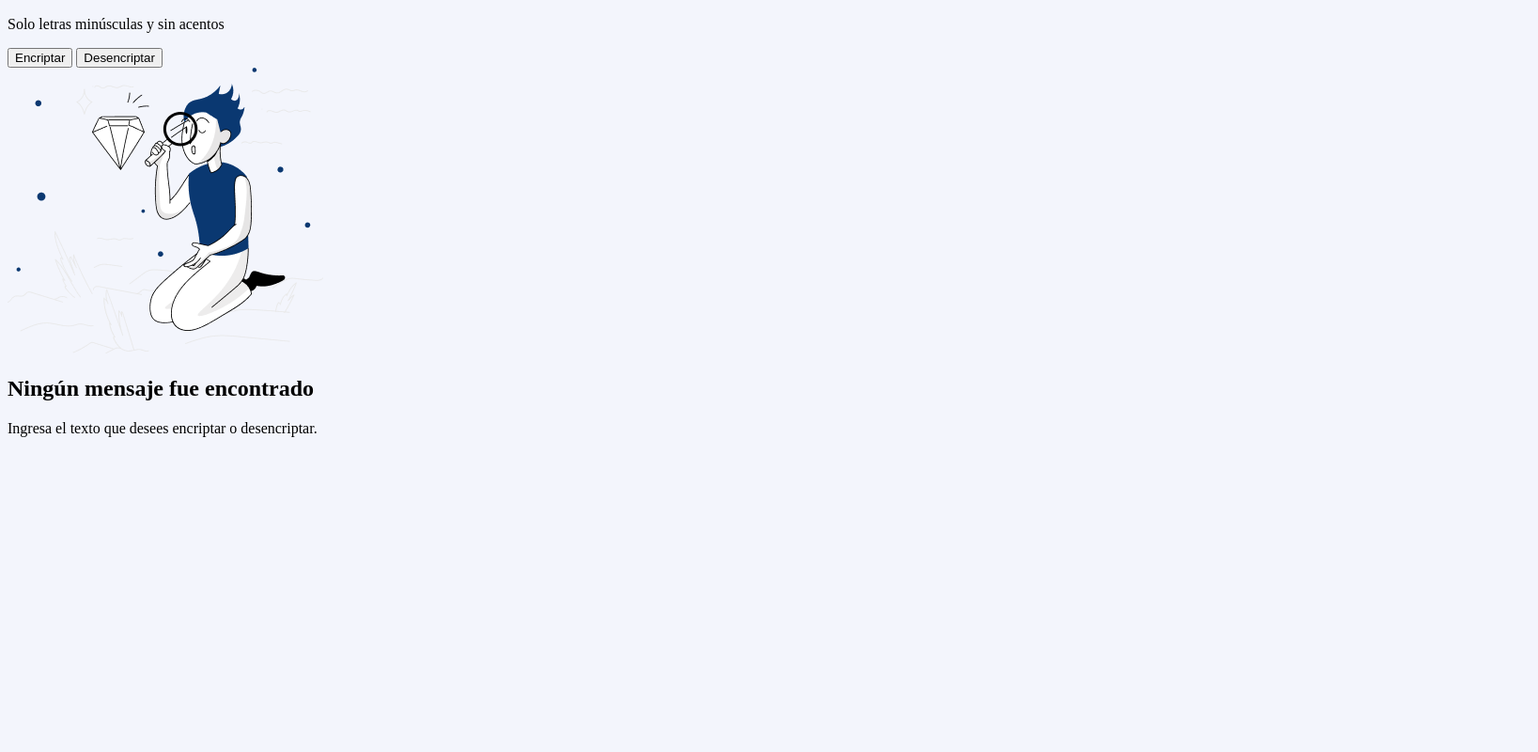
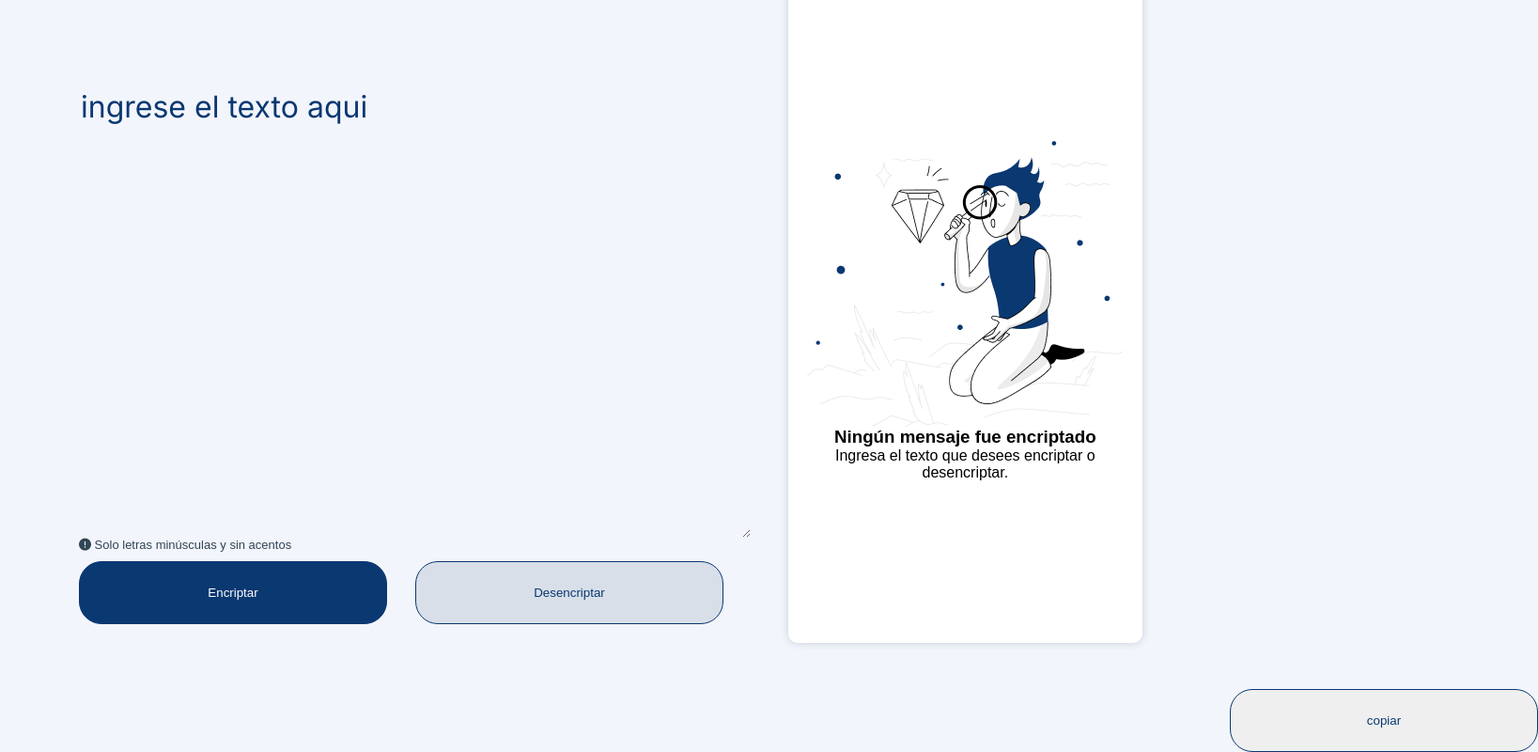
Before and after one commit to jomira/encriptador, a plain HTML site: page index.html in a window 1280 px wide. Shown: the part 110-910 px from the top of the page at 94% size, 1637 px wide, since content can reach past the window. Before the commit the page ends 800 px from the top, so only its background shows below. Drawn offline with Linux system fonts and the light colour scheme.

Commit message:
Actualizar index y estilos

```diff
--- a/index.html
+++ b/index.html
@@ -6,6 +6,7 @@
     <meta name="viewport" content="width=device-width, initial-scale=1.0">
     <title>Encriptador</title>
     <link rel="stylesheet" href="./styles/style.css">
+    <link rel="stylesheet" href="https://cdnjs.cloudflare.com/ajax/libs/font-awesome/6.0.0-beta3/css/all.min.css">
 
 
 </head>
@@ -16,28 +17,37 @@
     </header>
 
     <main class="presentacion">
-        <section class="presentacion__contenido">
-            <h1>Ingrese el texto aqui</h1>
+        <section class="presentacion__contenido1">
 
-            <div>
-                <p>Solo letras minúsculas y sin acentos</p>
+            <textarea class="text__area" cols="30" rows="10" placeholder="Ingrese el texto aqui"></textarea>
 
-                <button>Encriptar</button>
-                <button>Desencriptar</button>
+
+            <div class="validar">
+                <p class="alerta"> <i class="fa-solid fa-circle-exclamation"></i> Solo letras minúsculas y sin acentos</p>
+
+                <div class="botones">
+
+                    <button class="boton__encriptar">Encriptar</button>
+                    <button class="boton__desencriptar">Desencriptar</button>
+                </div>
 
             </div>
 
         </section>
 
-        <img class="muñeco__imagen" src="./assets/Muñeco.png"
-            alt="Figura arrodillada, viendo un diamante con una lupa.">
-        <h2>Ningún mensaje fue encontrado</h2>
-        <p>Ingresa el texto que desees encriptar o desencriptar.</p>
+        <section class="presentacion__contenido2">
+            <div class="resultado">
+                <img class="muñeco__imagen" src="./assets/Muñeco.png"
+                    alt="Figura arrodillada, viendo un diamante con una lupa.">
+                <h3>Ningún mensaje fue encriptado</h3>
+                <p>Ingresa el texto que desees encriptar o desencriptar.</p>
+            </div>
 
+            <div>
+                <button class="boton__copiar">copiar</button>
+            </div>
+        </section>
     </main>
-
-
-
 </body>
 
 </html>
--- a/styles/style.css
+++ b/styles/style.css
@@ -1,3 +1,152 @@
-body{
+@import url("https://fonts.googleapis.com/css2?family=Inter:ital,opsz,wght@0,14..32,100..900;1,14..32,100..900&display=swap");
+
+* {
+    margin: 0px;
+    box-sizing: border-box;
+}
+
+.header__logo {
+    padding: 20px;
+    display: flex;
+    justify-content: space-between;
+    align-items: center;
+
+}
+
+body {
     background-color: #F3F5FC;
+    font-family: 'Nunito', sans-serif;
+    }
+
+.presentacion {
+    width: 90%;
+    height: 80vh;
+    margin: 0px auto 50px auto;
+    display: grid;
+    grid-template-columns: 2fr 1fr;
+    gap: 20px;
 }
+
+
+.presentacion__contenido1{
+    display: flex;
+    flex-direction: column;
+    justify-content: space-between;
+    padding: 20px;
+}
+
+.text__area {
+    font-weight: 400;
+    font-size: 32px;
+    line-height: 150%;
+    margin-top: 90px;
+    border: none;
+    text-transform: lowercase;
+    color: #0A3871;
+    background-color: #F3F5FC;
+
+}
+
+.text__area::placeholder {
+    color: #0A3871;
+    font-family: 'Inter';
+
+}
+
+.text__area:focus {
+    outline: none;
+}
+
+.fa-solid, .fas {
+    font-weight: 900;
+}
+
+.alerta{
+    font-size: 13px;
+    color: rgb(49, 68, 84);
+}
+
+.botones {
+    display: flex;
+    margin-top: 10px;
+}
+
+.boton__encriptar {
+    background: #0A3871;
+    border: 1px solid #0A3871;
+    border-radius: 24px;
+    color: white;
+    cursor: pointer;
+    height: 67px;
+    width: 328px;
+
+}
+
+.boton__desencriptar {
+    background: #d8dfe8;
+    border: 1px solid #0A3871;
+    border-radius: 24px;
+    color: #0A3871;
+    cursor: pointer;
+    height: 67px;
+    margin-left: 30px;
+    width: 328px;
+
+}
+
+.presentacion__resultado__mensaje {
+    background: white;
+    background-image: url("/assets/Muñeco.png");
+    background-repeat: no-repeat;
+    background-size: contain;
+    border: none;
+    border-radius: 14px;
+    color: #0A3871;
+    margin-left: 98px;
+    margin-top: 20px;
+    padding-left: 250px;
+    position: fixed;
+
+}
+
+.presentacion__resultado__mensaje::placeholder {
+    color: #495057;
+    font-family: 'Inter';
+    font-weight: bold;
+    font-size: 20px;
+}
+
+
+.presentacion__resultado__mensaje:focus {
+    outline: none;
+}
+
+.boton__copiar {
+    border: 1px solid #0A3871;
+    border-radius: 24px;
+    color: #0A3871;
+    cursor: pointer;
+    height: 67px;
+    margin-left: 108px;
+    margin-top: 402px;
+    position: absolute;
+    width: 328px;
+}
+
+.presentacion__contenido2{
+    background-color: #fff;
+    padding: 15px;
+    text-align: center;
+    display: flex;
+    align-items: center;
+    justify-content: center;
+    border-radius: 10px;
+    box-shadow: 0px 0px 8px rgb(195, 205, 216);
+}
+
+.resultado{
+    display: flex;
+    flex-direction: column;
+    justify-content: center;
+    align-items: center;
+}
```
Also changed, not shown: js/app.js (added).
